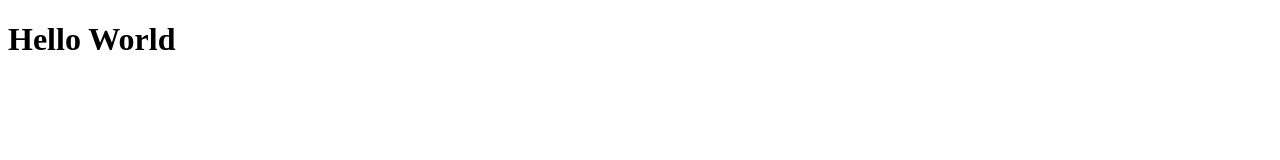
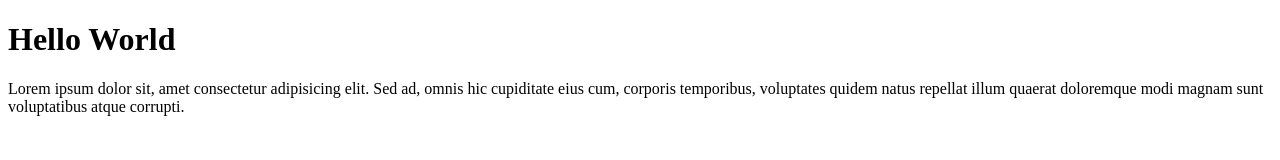
Before and after one commit to ahmadalmusthofa/wpu-git-test, a plain HTML site: page index.html in a window 1280 px wide. Drawn offline with Linux system fonts and the light colour scheme.

Commit message:
menambahkan paragraf

```diff
--- a/index.html
+++ b/index.html
@@ -7,5 +7,11 @@
   </head>
   <body>
     <h1>Hello World</h1>
+    <p>
+      Lorem ipsum dolor sit, amet consectetur adipisicing elit. Sed ad, omnis
+      hic cupiditate eius cum, corporis temporibus, voluptates quidem natus
+      repellat illum quaerat doloremque modi magnam sunt voluptatibus atque
+      corrupti.
+    </p>
   </body>
 </html>
```
